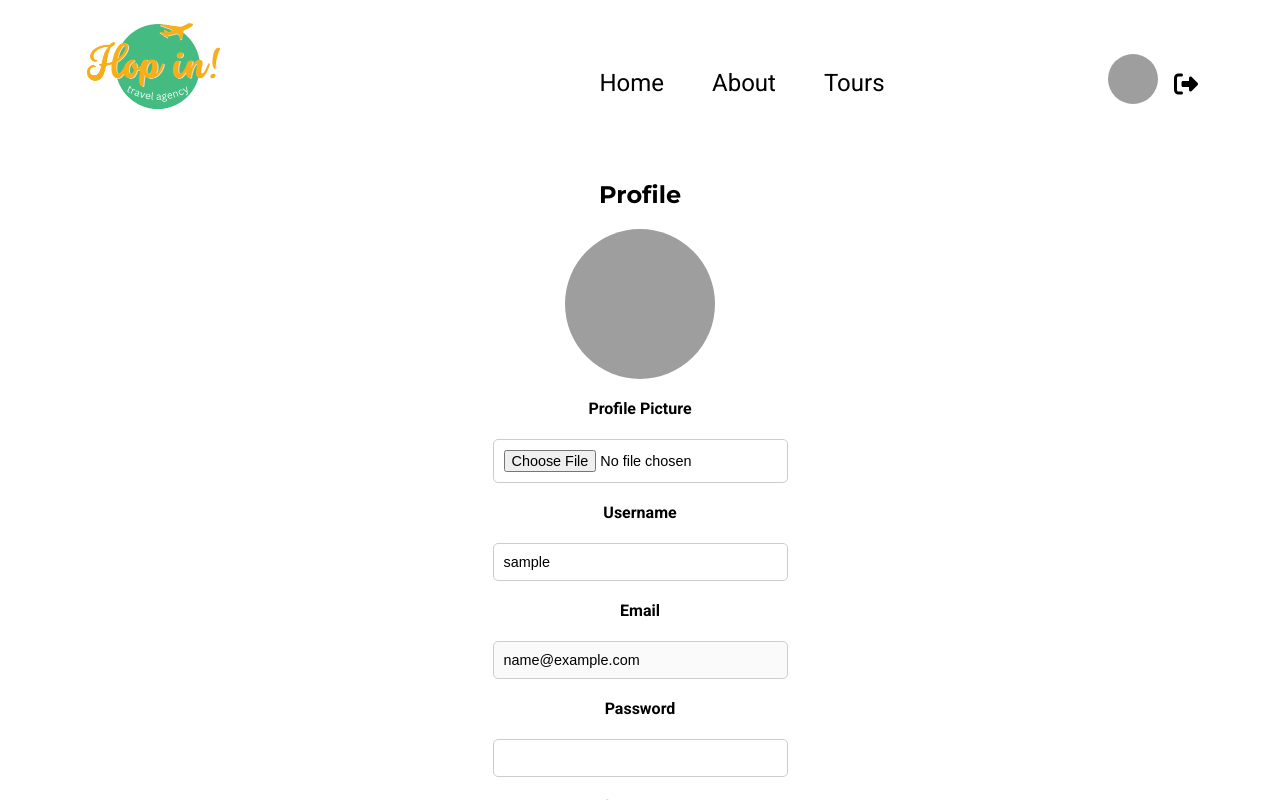
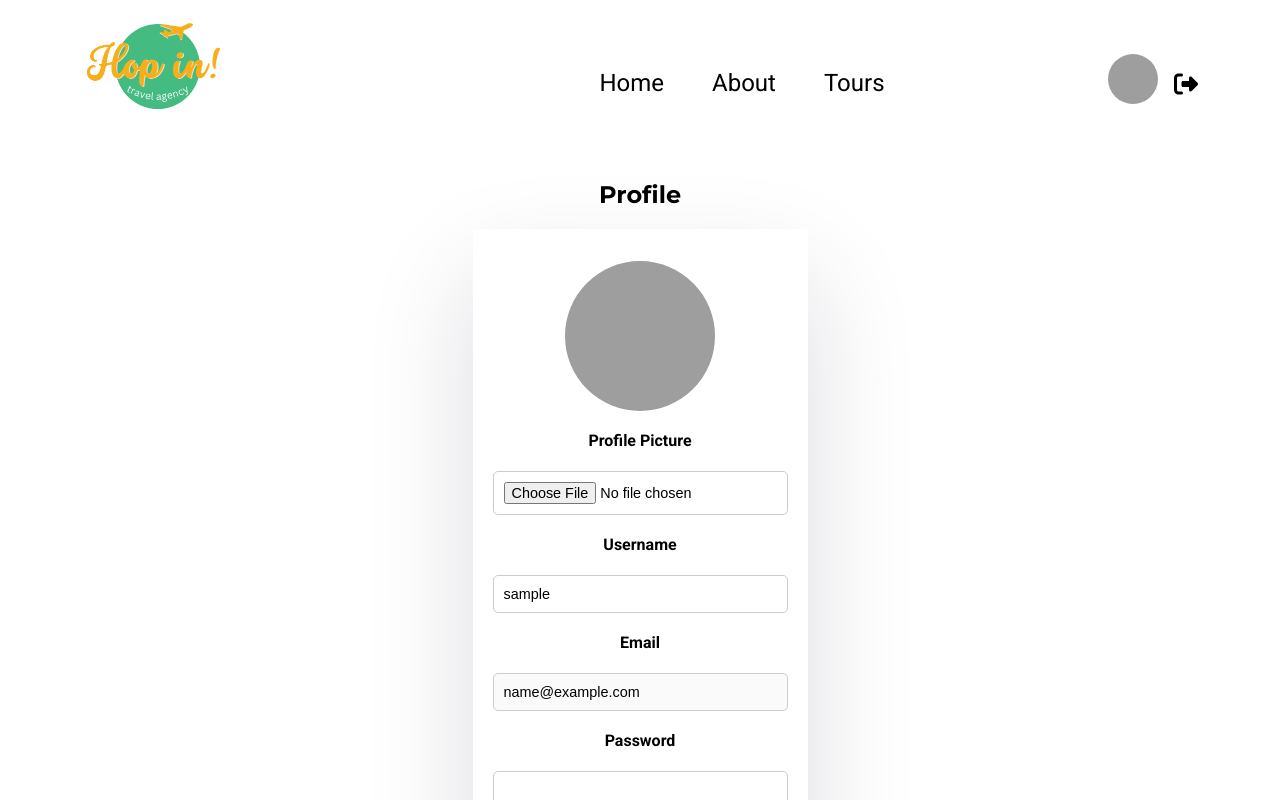
Before and after one commit to dfernandezdaw/hop-in-travel-agency, a React (Vite) app in the folder frontend/: page /profile in a window 1280 px wide. Shown: the top 800 px of the page. Built offline with nearby package versions, Linux system fonts and the light colour scheme; sample sign-in values are in the browser's storage.

Commit message:
add box-shadow to elements

```diff
--- a/frontend/src/pages/Profile.jsx
+++ b/frontend/src/pages/Profile.jsx
@@ -80,10 +80,12 @@ const Profile = () => {
         <div className='row'>
           <div className='col-lg-12'>
             <h2>Profile</h2>
+            <div className='form-wrapper'>
               <div className='img-wrapper'>
                 <img
                   src={
-                  (user && `http://localhost:3000/uploads/${profilePicture}`) ||
+                    (user &&
+                      `http://localhost:3000/uploads/${profilePicture}`) ||
                     'http://localhost:3000/uploads/default-avatar.png'
                   }
                   alt=''
@@ -142,7 +144,9 @@ const Profile = () => {
                     onBlur={() => handleBlur('username')}
                   />
                   {errors.username && (
-                  <span className='text-danger'>{errors.username.message}</span>
+                    <span className='text-danger'>
+                      {errors.username.message}
+                    </span>
                   )}
                 </div>
                 <div className='form-group'>
@@ -237,6 +241,7 @@ const Profile = () => {
             </div>
           </div>
         </div>
+      </div>
     </section>
   )
 }
--- a/frontend/src/styles/profile.css
+++ b/frontend/src/styles/profile.css
@@ -24,6 +24,11 @@
   border-radius: 50%;
   object-fit: cover;
   margin-bottom: 20px;
+}
+
+.form-wrapper {
+  box-shadow: rgba(17, 12, 46, 0.15) 0px 48px 100px 0px;
+  padding: 20px;
 }
 
 .img-wrapper {
--- a/frontend/src/styles/user-bookings.css
+++ b/frontend/src/styles/user-bookings.css
@@ -11,6 +11,7 @@ table {
   border: 1px solid #ddd;
   padding: 8px;
   margin-top: 1.5rem;
+  box-shadow: rgba(17, 12, 46, 0.15) 0px 48px 100px 0px;
 }
 
 .tour-cell a {
```
Lines whose indentation alone changed are shown as unchanged.
